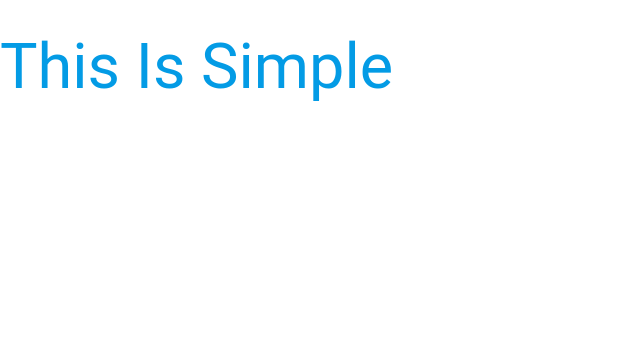
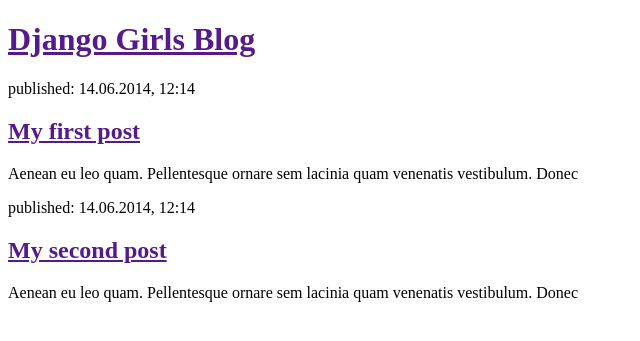
Before and after one commit to ThisIsSimple/Django, a Django app: page / in a window 1280 px wide. Shown: the top 341 px of the page, without its empty margins (0-640 px from the left). Run offline with Django 3.2, Linux system fonts and the light colour scheme; some libraries are stand-ins or nearby versions; some web fonts are replaced.

Commit message:
2017/07/17

```diff
--- a/blog/templates/blog/post_list.html
+++ b/blog/templates/blog/post_list.html
@@ -1,42 +1,27 @@
 <!DOCTYPE html>
 <html>
+
   <head>
-    <meta charset="utf-8">
-    <link rel="stylesheet" href="https://cdnjs.cloudflare.com/ajax/libs/materialize/0.97.6/css/materialize.min.css">
-    <script src="https://cdnjs.cloudflare.com/ajax/libs/materialize/0.97.6/js/materialize.min.js"></script>
+    <title>Django Girls blog</title>
+  </head>
 
-    <link rel="stylesheet" href="(% static 'css/blog.css' %)" media="screen" title="no title" charset="utf-8">
-    <link href="http://fonts.googleapis.com/css?family=Lobster&subset=latin,latin-ext">
-    <title>This Is Simple</title>
-  </head>
   <body>
 
-  <div class="page-header">
-    <h1><a href="/">This Is Simple</a></h1>
-  </div>
+    <div>
+      <h1><a href="">Django Girls Blog</a></h1>
+    </div>
 
-{% for post in posts %}
-  <div class="post">
-    <p>published: {{ post.published_data}}</p>
-    <h1><a href="#">{{ post.title }}</a></h1>
-    <p>{{ post.text|linebreaks }}</p>
-  </div>
-{% endfor %}
+    <div>
+      <p>published: 14.06.2014, 12:14</p>
+      <h2><a href="">My first post</a></h2>
+      <p>Aenean eu leo quam. Pellentesque ornare sem lacinia quam venenatis vestibulum. Donec
+    </div>
 
-<div class="content container">
-<div class="row">
-<div class="col-md-8">
-{% for post in posts %}
-<div class="post">
-<div class="date">
-{{ post.published_date }}
-</div>
-<h1><a href="">{{ post.title }}</a></h1>
-<p>{{ post.text|linebreaks }}</p>
-</div>
-{% endfor %}
-</div>
-</div>
-</div>
+    <div>
+      <p>published: 14.06.2014, 12:14</p>
+      <h2><a href="">My second post</a></h2>
+      <p>Aenean eu leo quam. Pellentesque ornare sem lacinia quam venenatis vestibulum. Donec
+    </div>
+
   </body>
 </html>
```
